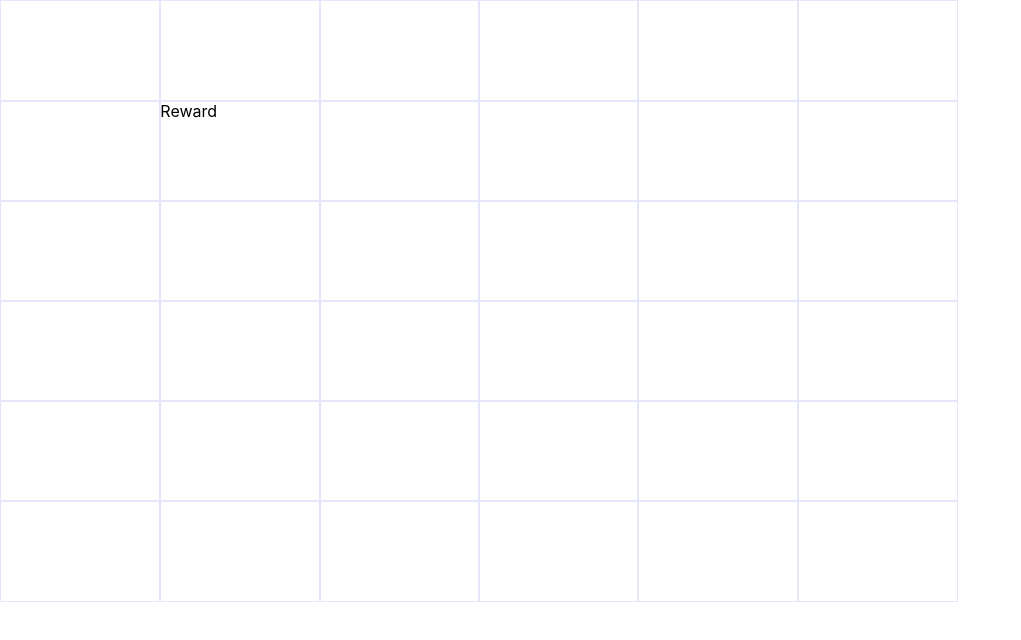
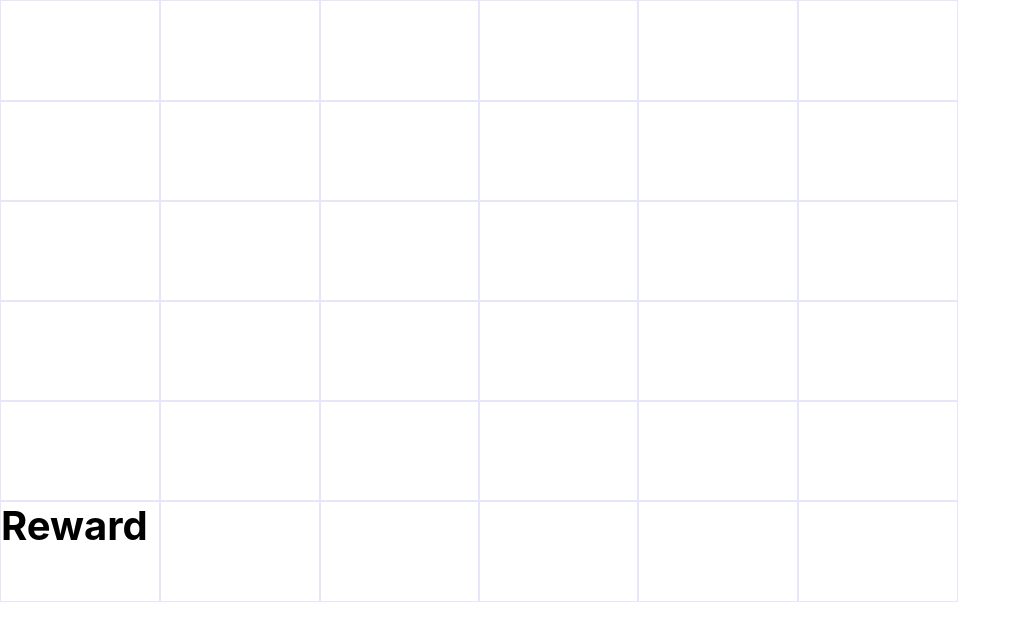
Before and after one commit to mcerritos/miles-rewards, a React (Create React App) app: page / in a window 1280 px wide. Shown: the top 640 px of the page, without its empty margins (0-1021 px from the left). Built offline with nearby package versions, Linux system fonts and the light colour scheme.

Commit message:
testing reward placement logic

```diff
--- a/src/App.js
+++ b/src/App.js
@@ -1,8 +1,7 @@
 import React from 'react'
-import ReactDOM from 'react-dom'
-import Start from './components/Start'
 import { DndProvider } from 'react-dnd'
 import { HTML5Backend } from 'react-dnd-html5-backend'
+import {Start } from './components/Start'
 
 function App() {
   return (
--- a/src/components/Grid.js
+++ b/src/components/Grid.js
@@ -1,6 +1,6 @@
 import React from 'react'
 import { GridSquare } from './GridSquare'
-import  Reward  from './Reward'
+import { Reward } from './Reward'
 
 const boardStyle = {
   width: '100%',
@@ -16,7 +16,7 @@ const squareStyle = { width: '16.6%', height: '16.6%' }
  * @param props The react props
  */
 
-export const Grid = ({ rewardPosition: [rewardX, rewardY] }) => {
+export const Grid = ({ rewards }) => {
 
   function renderSquare(i) {
     const x = i % 6
@@ -31,8 +31,30 @@ export const Grid = ({ rewardPosition: [rewardX, rewardY] }) => {
   }
 
   function renderPiece(x, y) {
-    const isRewardHere = x === rewardX && y === rewardY
-    return isRewardHere ? <Reward /> : null
+    console.log(rewards)
+    try {
+      for (let i = 0; i < rewards.length; i++) {
+        if (rewards[i].location[0] === x && rewards[i].location[1] === y ) {
+          return <Reward />
+        }
+        else {
+          return null
+        }
+
+      }
+    }
+    catch {
+      for (let i = 0; i < rewards.length; i++) {
+        if (rewards[0] === x && rewards[1] === y ) {
+          return <Reward />
+        }
+        else {
+          return null
+        }
+
+      }
+    }
+
   }
 
   const squares = []
--- a/src/components/GridSquare.js
+++ b/src/components/GridSquare.js
@@ -2,13 +2,13 @@ import React from 'react'
 import { useDrop } from 'react-dnd'
 import { Square } from './Square'
 import { canMoveReward, moveReward } from '../config/Positioning'
-import { ItemTypes } from '../config/RewardTypes'
+import { RewardTypes } from '../config/RewardTypes'
 import { Overlay } from './Overlay'
 
 export const GridSquare = ({ x, y, children }) => {
 
   const [{ isOver, canDrop }, drop] = useDrop({
-    accept: ItemTypes.REWARD,
+    accept: RewardTypes.REWARD,
     canDrop: () => canMoveReward(x, y),
     drop: () => moveReward(x, y),
     collect: (monitor) => ({
--- a/src/components/Reward.js
+++ b/src/components/Reward.js
@@ -1,5 +1,35 @@
 import React from 'react'
+import { useDrag, DragPreviewImage } from 'react-dnd'
+import { RewardTypes } from '../config/RewardTypes'
+import trophy from '../images/reward.jpg'
 
-export default function Reward() {
-  return <span>Reward</span>
+const rewardStyle = {
+  fontSize: 40,
+  fontWeight: 'bold',
+  cursor: 'move',
 }
+
+export const Reward = () => {
+
+  const [{ isDragging }, drag, preview] = useDrag({
+    item: { type: RewardTypes.REWARD },
+    collect: (monitor) => ({
+      isDragging: !!monitor.isDragging(),
+    }),
+  })
+
+  return (
+    <>
+    <DragPreviewImage connect={preview} src={trophy} />
+      <div
+        ref={drag}
+        style={{
+          ...rewardStyle,
+          opacity: isDragging ? 0.5 : 1,
+        }}
+      >
+        Reward
+      </div>
+    </>
+  )
+}
--- a/src/components/Start.js
+++ b/src/components/Start.js
@@ -2,16 +2,36 @@ import React, { useState, useEffect } from 'react'
 import {Grid } from './Grid.js'
 import { observe } from '../config/Positioning'
 
+export const Start = () => {
+  const [rewards, setRewards] = useState([
+    {
+      id: 1,
+      location: [0,1],
+    },
+    {
+      id: 2,
+      location: [0,2],
+    },
+    {
+      id: 3,
+      location: [0,3],
+    },
+    {
+      id: 4,
+      location: [0,4],
+    },
+    {
+      id: 5,
+      location: [0,5],
+    },
+  ])
 
+  useEffect(() => observe((newPos) => setRewards(newPos)))
 
-export default function Start () {
-  const [rewardPos, setRewardPos] = useState([1, 1])
-  // the observe function will return an unsubscribe callback
-  useEffect(() => observe((newPos) => setRewardPos(newPos)))
   return (
     <div>
       <div className="Start">
-        <Grid rewardPosition={rewardPos} />
+        <Grid rewards={rewards} />
       </div>
     </div>
   )
--- a/src/config/Positioning.js
+++ b/src/config/Positioning.js
@@ -1,9 +1,14 @@
-let rewardPosition = [1, 1]
+// let rewardPosition = [0,1]
+for (let i = 1; i < 6; i++) {
+  var rewardPosition = [0, i]
+}
 
 let observers = []
+
 function emitChange() {
   observers.forEach((o) => o && o(rewardPosition))
 }
+
 export function observe(o) {
   observers.push(o)
   emitChange()
@@ -11,15 +16,17 @@ export function observe(o) {
     observers = observers.filter((t) => t !== o)
   }
 }
+
+// these check whether you can move and then move you
 export function canMoveReward(toX, toY) {
   const [x, y] = rewardPosition
-  const dx = toX - x
-  const dy = toY - y
+  const dy = toX - x
+  const dx = toY - y
   return (
-    (Math.abs(dx) === 2 && Math.abs(dy) === 1) ||
-    (Math.abs(dx) === 1 && Math.abs(dy) === 2)
+    (dx === 0 && dy != 0)
   )
 }
+
 export function moveReward(toX, toY) {
   rewardPosition = [toX, toY]
   emitChange()
--- a/src/config/RewardTypes.js
+++ b/src/config/RewardTypes.js
@@ -1,3 +1,3 @@
-export const ItemTypes = {
+export const RewardTypes = {
     REWARD: 'reward',
   }
```
Also changed, not shown: src/images/reward.jpg (added).
